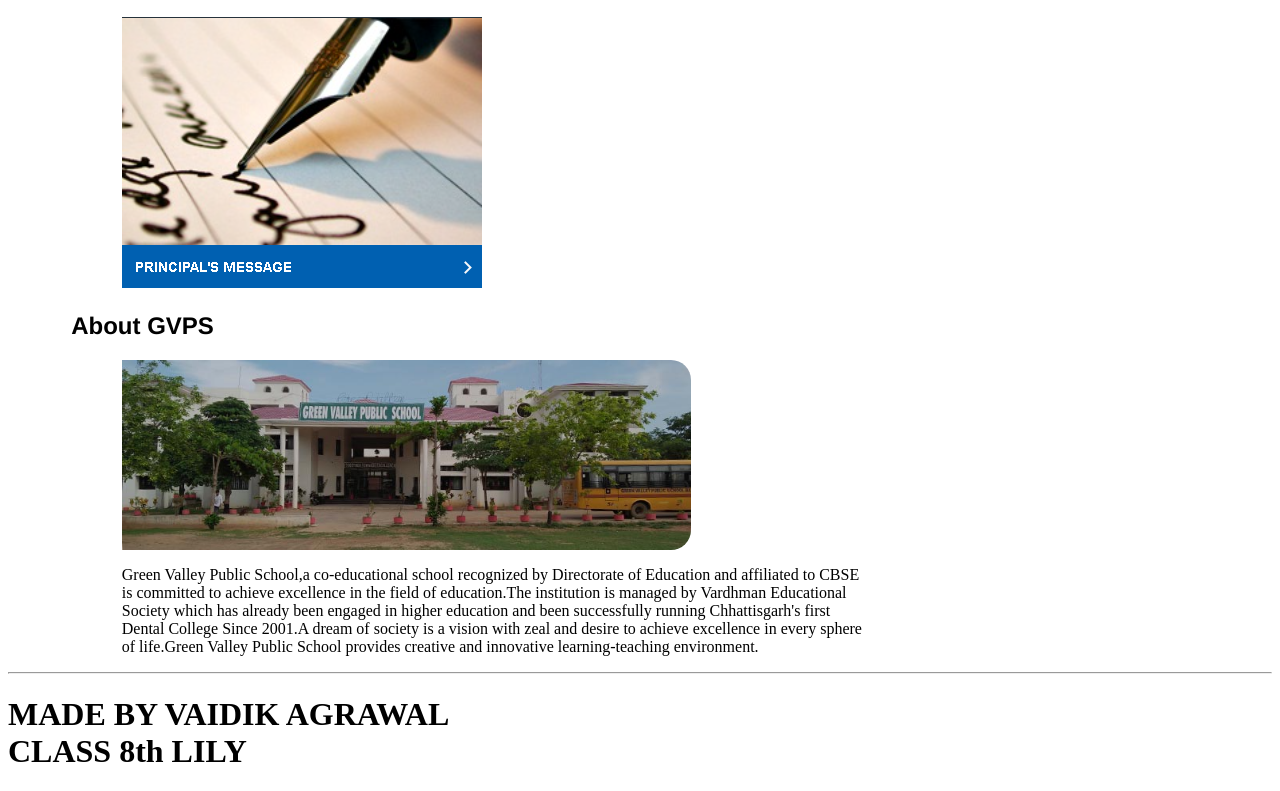
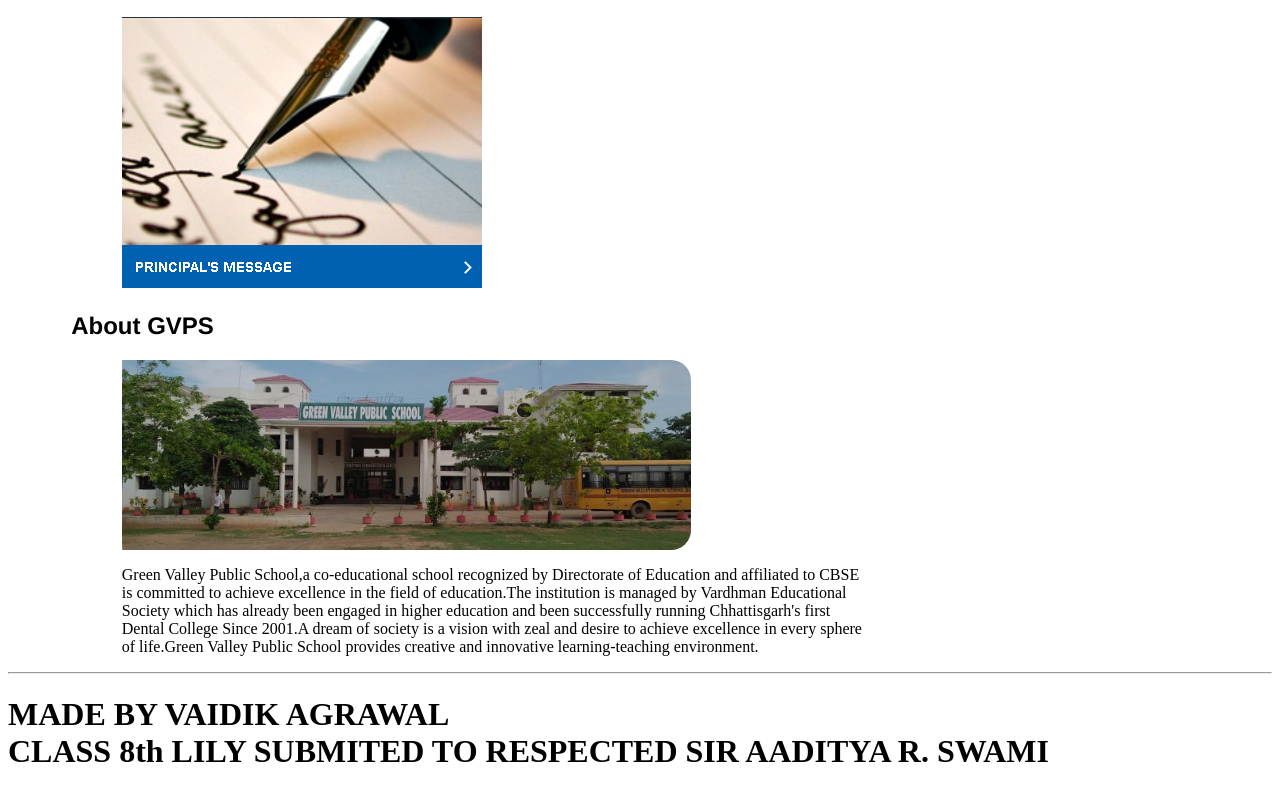
Before and after one commit to 8234026512/GVPS-BALAGHAT, a plain HTML site: page index.html in a window 1280 px wide. Shown: the part 567-1358 px from the top of the page. Drawn offline with Linux system fonts and the light colour scheme.

Commit message:
Update index.html

```diff
--- a/index.html
+++ b/index.html
@@ -37,7 +37,9 @@
         </div>
         <hr>
         <h1>MADE BY VAIDIK AGRAWAL<br>
-            CLASS 8th LILY</h1>
+            CLASS 8th LILY
+            SUBMITED TO
+            RESPECTED SIR AADITYA R. SWAMI</h1>
 
 
 
```
